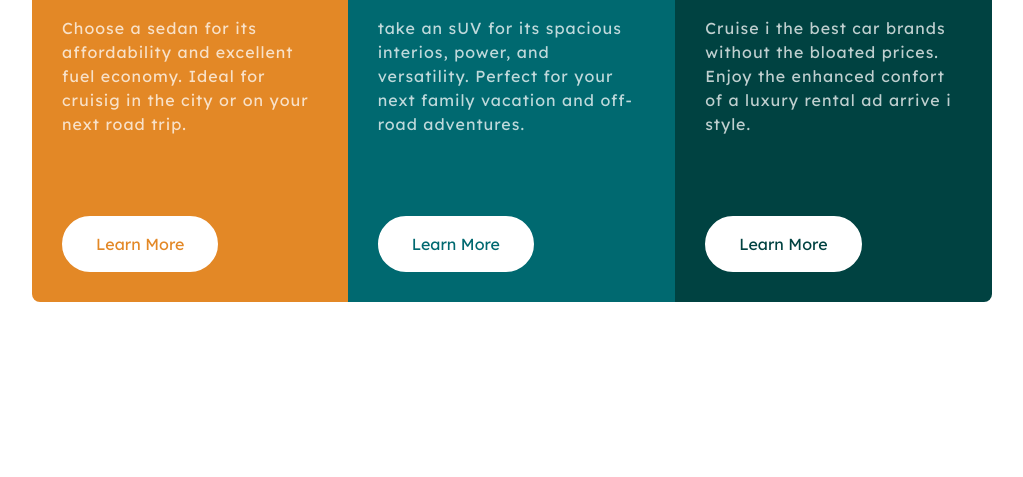
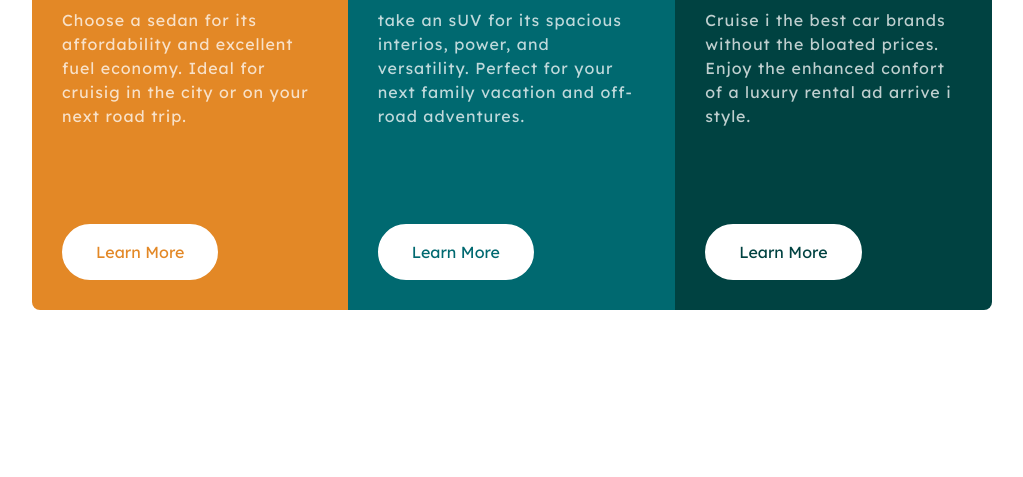
Before and after one commit to MattKOlio/FEMChallenge2, a plain HTML site: page index.html in a window 1280 px wide. Shown: the part 323-800 px from the top of the page, without its empty margins (128-1151 px from the left). Drawn offline with Linux system fonts and the light colour scheme.

Commit message:
Changing desktop version

```diff
--- a/style.scss
+++ b/style.scss
@@ -140,13 +140,14 @@ body {
 @media only screen and (min-width: 900px) {
     .container {
         flex-direction: row;
-        max-width: 75%;
+        width: 75%;
+        max-width: 1140px;
         height: fit-content;
 
         section {
 
             p {
-                margin-bottom: 5rem;
+                margin-bottom: 6rem;
             }
 
             .btn:hover,
```
Also changed, not shown: style.css, 1 other file.
